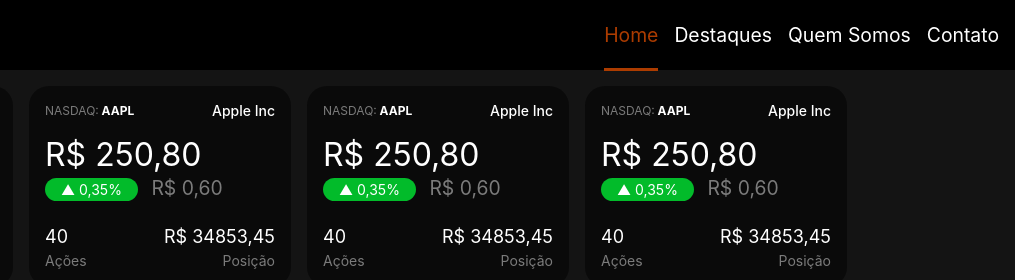
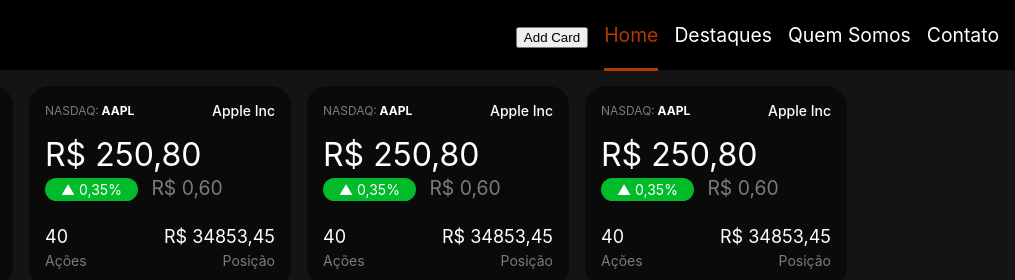
Before and after one commit to renancavichi/frontend-web-1Sem2024, a plain HTML site: page if-finance/index.html in a window 1280 px wide. Shown: the top 280 px of the page, 265-1280 px from the left. Drawn offline with Linux system fonts and the light colour scheme.

Commit message:
add aula 1 js

```diff
--- /dev/null
+++ b/aulas/js/aula1.js
@@ -0,0 +1 @@
+console.log("Olá Mundo!")
--- a/if-finance/index.html
+++ b/if-finance/index.html
@@ -6,6 +6,7 @@
 	<meta name="viewport" content="width=device-width, initial-scale=1.0">
 	<title>IFFinance</title>
 	<link rel="stylesheet" href="./css/style.css">
+	<script src="js/main.js"></script>
 </head>
 
 <body>
@@ -16,6 +17,7 @@
 		</div>
 		<nav>
 			<ul>
+				<li><button onclick="addCard()">Add Card</button></li>
 				<li><a href="./index.html" class="active">Home</a></li>
 				<li><a href="./destaques.html">Destaques</a></li>
 				<li><a href="./quem-somos.html">Quem Somos</a></li>
@@ -136,6 +138,9 @@
 	<footer>
 		<p>Copyright 2024 © Renan Cavichi</p>
 	</footer>
+	<script>
+		console.log("Olá Footer!")
+		var var1 = 30
+	</script>
 </body>
-
 </html>
--- /dev/null
+++ b/if-finance/js/main.js
@@ -0,0 +1,28 @@
+console.log("Arquivo js externo!") // loga uma mensagem no console
+
+function addCard(){
+    const main = document.querySelector('body > main')
+    main.innerHTML = main.innerHTML + `
+        <div class="card-ticker">
+			<header>
+				<h2><span>NASDAQ:</span> AAPL</h2>
+				<h1>MSF</h1>
+			</header>
+			<main>
+				<p>R$ 250,80</p>
+				<span>▲ 0,35%</span>
+				<span>R$ 0,60</span>
+			</main>
+			<footer>
+				<div>
+					<p>40</p>
+					<span>Ações</span>
+				</div>
+				<div>
+					<p>R$ 34853,45</p>
+					<span>Posição</span>
+				</div>
+			</footer>
+		</div>
+    `
+}
```
